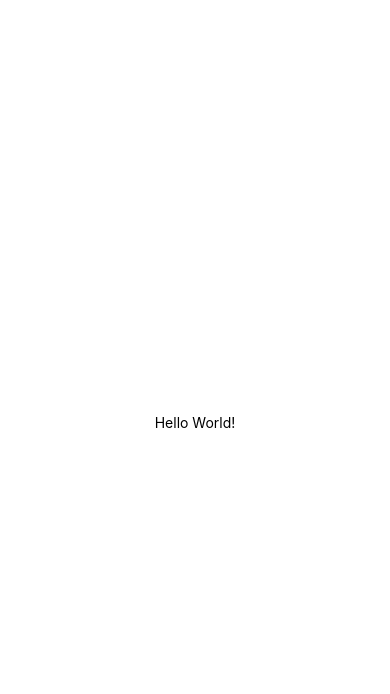
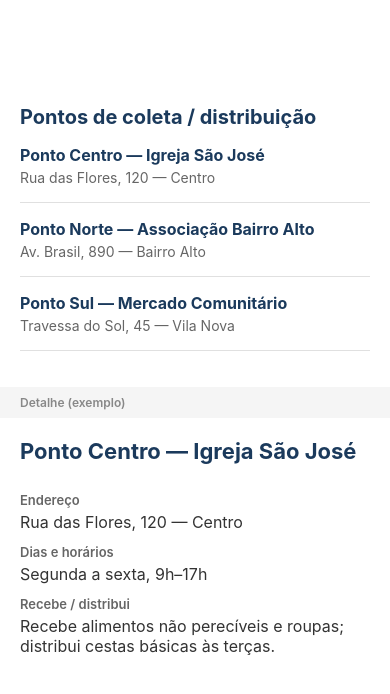
Before and after one commit to college-soft-eng-repos/instituto-mao-amiga, a React Native app: screen / in a window 390 px wide. Shown: the top 694 px of the page. Built offline with nearby package versions, Linux system fonts and the light colour scheme.

Commit message:
feat: lista e detalhe dos pontos de coleta refs #03
Tela de lista com 3 pontos mockados distintos e tela de detalhe com
endereço, horários e o que recebe/distribui, via props e StyleSheet.

```diff
--- a/App.tsx
+++ b/App.tsx
@@ -1,20 +1,38 @@
+import { ScrollView, StyleSheet, Text, View } from 'react-native';
 import { StatusBar } from 'expo-status-bar';
-import { StyleSheet, Text, View } from 'react-native';
+import TelaListaPontos from './TelaListaPontos';
+import TelaDetalhePonto from './TelaDetalhePonto';
 
 export default function App() {
   return (
-    <View style={styles.container}>
-      <Text>Hello World!</Text>
+    <ScrollView style={styles.scroll} contentContainerStyle={styles.content}>
+      <TelaListaPontos />
+      <View style={styles.separador}>
+        <Text style={styles.separadorTexto}>Detalhe (exemplo)</Text>
+      </View>
+      <TelaDetalhePonto />
       <StatusBar style="auto" />
-    </View>
+    </ScrollView>
   );
 }
 
 const styles = StyleSheet.create({
-  container: {
+  scroll: {
     flex: 1,
-    backgroundColor: '#fff',
-    alignItems: 'center',
-    justifyContent: 'center',
+    backgroundColor: '#FFFFFF',
+  },
+  content: {
+    paddingTop: 85,
+    paddingBottom: 40,
+  },
+  separador: {
+    paddingHorizontal: 20,
+    paddingVertical: 8,
+    backgroundColor: '#F5F5F5',
+  },
+  separadorTexto: {
+    fontSize: 12,
+    fontWeight: '600',
+    color: '#888888',
   },
 });
--- /dev/null
+++ b/TelaDetalhePonto.tsx
@@ -0,0 +1,58 @@
+import { View, Text, StyleSheet } from 'react-native';
+
+type Ponto = {
+  nome: string;
+  endereco: string;
+  diasHorarios: string;
+  recebeDistribui: string;
+};
+
+const pontoMock: Ponto = {
+  nome: 'Ponto Centro — Igreja São José',
+  endereco: 'Rua das Flores, 120 — Centro',
+  diasHorarios: 'Segunda a sexta, 9h–17h',
+  recebeDistribui:
+    'Recebe alimentos não perecíveis e roupas; distribui cestas básicas às terças.',
+};
+
+function DetalhePonto({ ponto }: { ponto: Ponto }) {
+  return (
+    <View style={styles.container}>
+      <Text style={styles.nome}>{ponto.nome}</Text>
+      <Text style={styles.rotulo}>Endereço</Text>
+      <Text style={styles.texto}>{ponto.endereco}</Text>
+      <Text style={styles.rotulo}>Dias e horários</Text>
+      <Text style={styles.texto}>{ponto.diasHorarios}</Text>
+      <Text style={styles.rotulo}>Recebe / distribui</Text>
+      <Text style={styles.texto}>{ponto.recebeDistribui}</Text>
+    </View>
+  );
+}
+
+export default function TelaDetalhePonto() {
+  return <DetalhePonto ponto={pontoMock} />;
+}
+
+const styles = StyleSheet.create({
+  container: {
+    padding: 20,
+    backgroundColor: '#FFFFFF',
+  },
+  nome: {
+    fontSize: 22,
+    fontWeight: 'bold',
+    color: '#1B3A5C',
+    marginBottom: 16,
+  },
+  rotulo: {
+    fontSize: 13,
+    fontWeight: '600',
+    color: '#666666',
+    marginTop: 12,
+  },
+  texto: {
+    fontSize: 16,
+    color: '#333333',
+    marginTop: 4,
+  },
+});
--- /dev/null
+++ b/TelaListaPontos.tsx
@@ -0,0 +1,85 @@
+import { View, Text, StyleSheet } from 'react-native';
+
+type Ponto = {
+  id: string;
+  nome: string;
+  endereco: string;
+  diasHorarios: string;
+  recebeDistribui: string;
+};
+
+const pontosMock: Ponto[] = [
+  {
+    id: '1',
+    nome: 'Ponto Centro — Igreja São José',
+    endereco: 'Rua das Flores, 120 — Centro',
+    diasHorarios: 'Segunda a sexta, 9h–17h',
+    recebeDistribui:
+      'Recebe alimentos não perecíveis e roupas; distribui cestas básicas às terças.',
+  },
+  {
+    id: '2',
+    nome: 'Ponto Norte — Associação Bairro Alto',
+    endereco: 'Av. Brasil, 890 — Bairro Alto',
+    diasHorarios: 'Terça e quinta, 14h–19h',
+    recebeDistribui:
+      'Recebe hortifruti de feiras; distribui kits de higiene aos sábados.',
+  },
+  {
+    id: '3',
+    nome: 'Ponto Sul — Mercado Comunitário',
+    endereco: 'Travessa do Sol, 45 — Vila Nova',
+    diasHorarios: 'Sábado, 8h–12h',
+    recebeDistribui:
+      'Recebe doações de famílias e mercados; distribui refeições prontas no mesmo dia.',
+  },
+];
+
+function PontoItem({ ponto }: { ponto: Ponto }) {
+  return (
+    <View style={styles.item}>
+      <Text style={styles.nome}>{ponto.nome}</Text>
+      <Text style={styles.endereco}>{ponto.endereco}</Text>
+    </View>
+  );
+}
+
+export default function TelaListaPontos() {
+  return (
+    <View style={styles.container}>
+      <Text style={styles.titulo}>Pontos de coleta / distribuição</Text>
+      {pontosMock.map((ponto) => (
+        <PontoItem key={ponto.id} ponto={ponto} />
+      ))}
+    </View>
+  );
+}
+
+const styles = StyleSheet.create({
+  container: {
+    padding: 20,
+    backgroundColor: '#FFFFFF',
+  },
+  titulo: {
+    fontSize: 20,
+    fontWeight: 'bold',
+    color: '#1B3A5C',
+    marginBottom: 16,
+  },
+  item: {
+    marginBottom: 16,
+    paddingBottom: 16,
+    borderBottomWidth: 1,
+    borderBottomColor: '#E0E0E0',
+  },
+  nome: {
+    fontSize: 16,
+    fontWeight: 'bold',
+    color: '#1B3A5C',
+  },
+  endereco: {
+    fontSize: 14,
+    color: '#666666',
+    marginTop: 4,
+  },
+});
```
